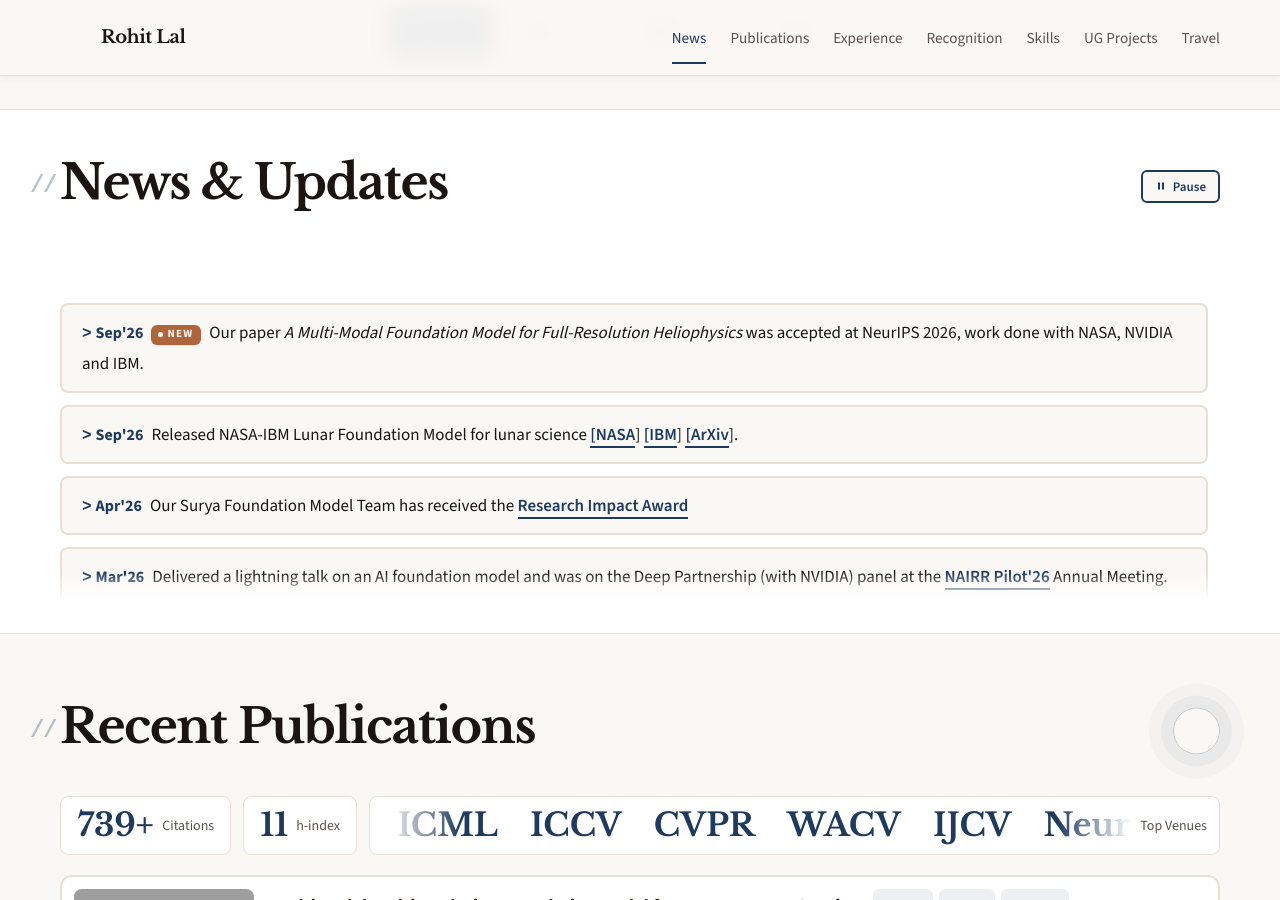
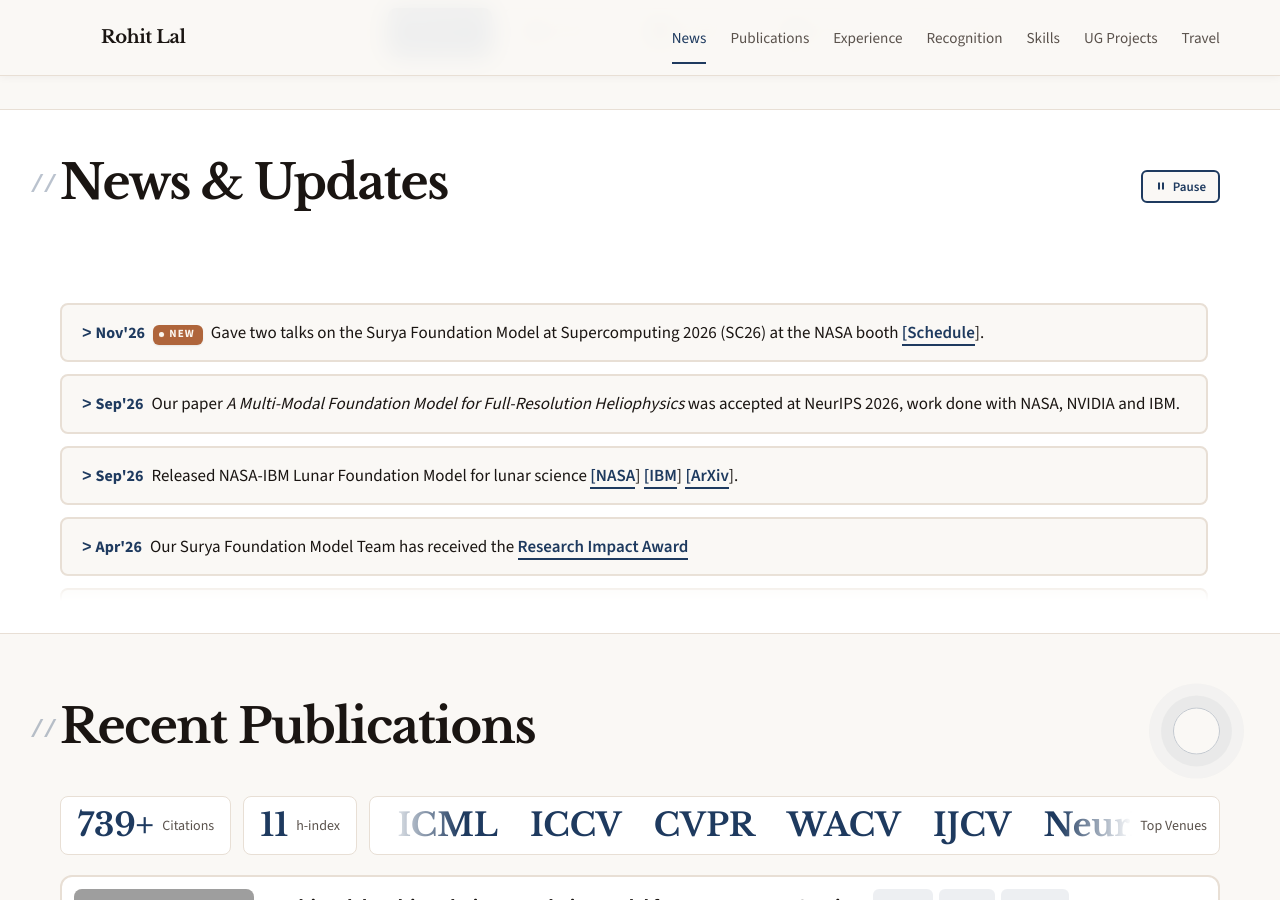
Before and after one commit to take2rohit/take2rohit.github.io, a Jekyll site: the page built from index.md, in a window 1280 px wide and 900 px high, scrolled down 681 px. Built offline with Jekyll 4.4.1, drawn with Linux system fonts in a browser that asks for light colours; grey boxes are pictures that could not be loaded.

Commit message:
Add SC26 Surya talks news entry (#44)
Co-authored-by: claude[bot] <41898282+claude[bot]@users.noreply.github.com>
Co-authored-by: Claude Sonnet 5.5 <noreply@anthropic.com>

```diff
--- a/_data/news.yml
+++ b/_data/news.yml
@@ -2,8 +2,11 @@ k: 10     #limit the number of news to be displayed on the home page. default:10
 # new: true  marks an entry with the NEW badge on the site. Only the entries
 #            added in the most recent commit carry it (see CLAUDE.md).
 news:
+  - date: Nov'26
+    new: true
+    description: >
+      Gave two talks on the Surya Foundation Model at Supercomputing 2026 (SC26) at the NASA booth [[Schedule](https://science.nasa.gov/earth/supercomputing-2026-hyperwall-schedule/)].
   - date: Sep'26
-    new: true
     description: >
       Our paper *A Multi-Modal Foundation Model for Full-Resolution Heliophysics* was accepted at NeurIPS 2026, work done with NASA, NVIDIA and IBM.
   - date: Sep'26
```
